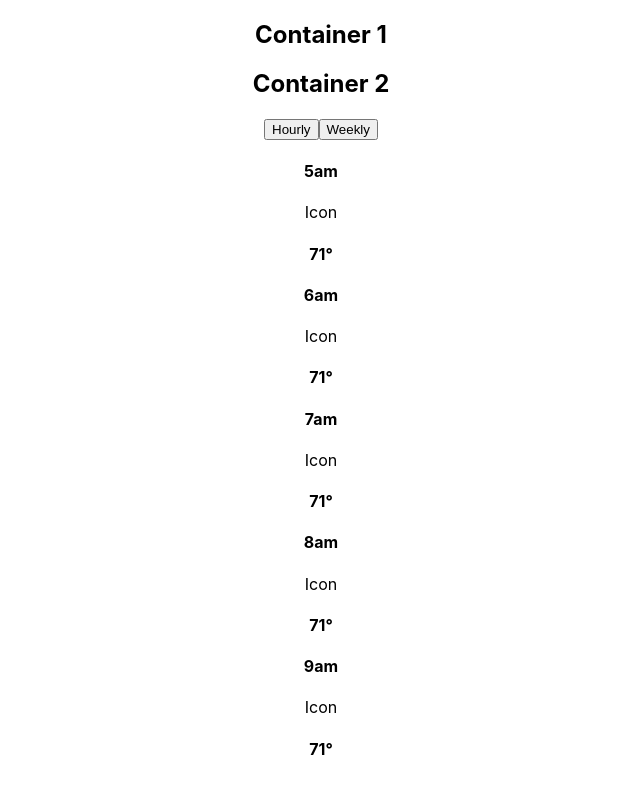
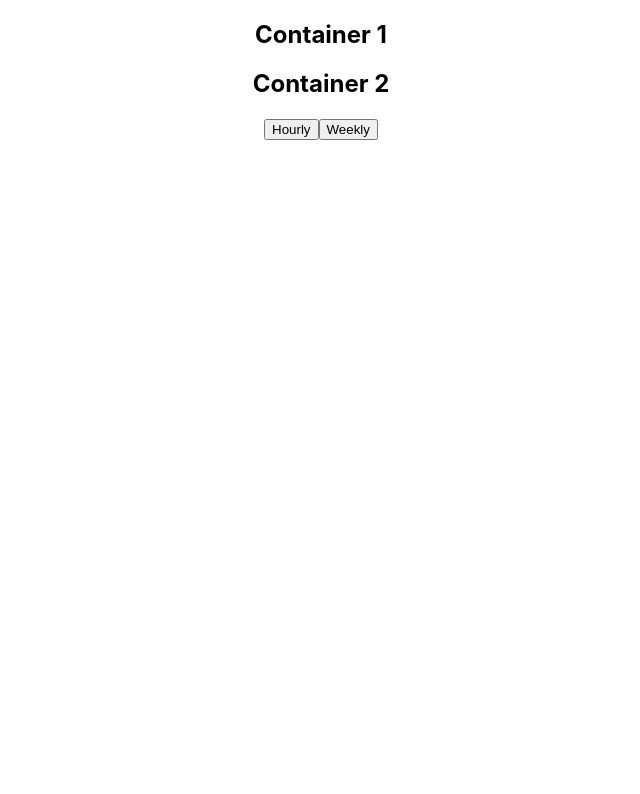
Before and after one commit to austin-carman/weather, a React (Create React App) app: page / in a window 1280 px wide. Shown: the top 794 px of the page, without its empty margins (319-959 px from the left). Built offline with nearby package versions, Linux system fonts and the light colour scheme.

Commit message:
adjusted basic structure of component

```diff
--- a/src/components/HourlyAndWeeklyView.js
+++ b/src/components/HourlyAndWeeklyView.js
@@ -5,32 +5,8 @@ function HourlyAndWeeklyView() {
         <button>Hourly</button>
         <button>Weekly</button>
       </div>
-      <div>
-        <div> {/* Create new component to construct these divs */}
-          <h4>5am</h4>
-          <div>Icon</div>
-          <h4>71&deg;</h4>
-        </div>
-        <div>
-          <h4>6am</h4>
-          <div>Icon</div>
-          <h4>71&deg;</h4>
-        </div>
-        <div>
-          <h4>7am</h4>
-          <div>Icon</div>
-          <h4>71&deg;</h4>
-        </div>
-        <div>
-          <h4>8am</h4>
-          <div>Icon</div>
-          <h4>71&deg;</h4>
-        </div>
-        <div>
-          <h4>9am</h4>
-          <div>Icon</div>
-          <h4>71&deg;</h4>
-        </div>
+      <div> {/* List container */}
+        {/* Render component for each item - Hourly / Weekly  */}
       </div>
     </div>
   )
```
Also changed, not shown: 1 other file (tests, documents, lock files or other folders).
